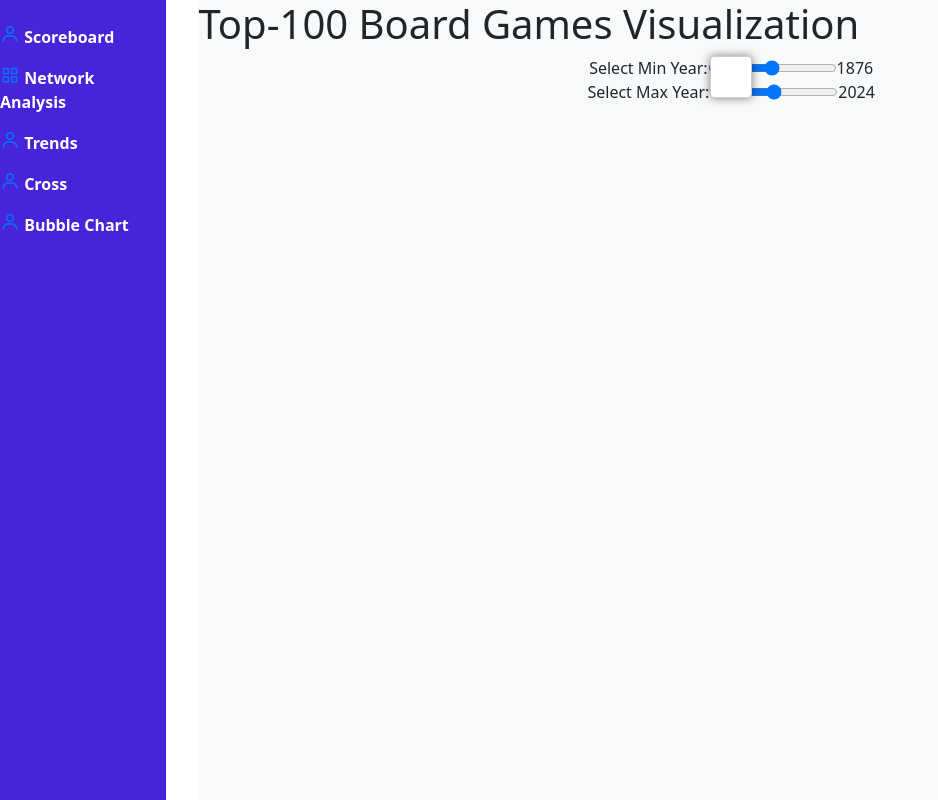
After one commit to Umberto28/infovis_board_games, a Flask app: template board-game-graph/templates/sections/bubble.html in a window 1280 px wide. The commit adds this page. Shown: the whole page, without its empty margins (0-938 px from the left). Run offline with Flask 3, Linux system fonts and the light colour scheme; the template is opened without the code that fills it, so the values that code supplies are empty; parts of the project's set-up code (start-up, migrations or seed data) failed here and were passed over; some libraries are stand-ins or nearby versions.

Commit message:
bubble chart

```diff
--- /dev/null
+++ b/board-game-graph/static/js/bubblechart.js
@@ -0,0 +1,147 @@
+// Load data and create bubble chart
+d3.json("/data").then(data => {
+    // Set the dimensions and margins of the graph
+    const margin = {top: 10, right: 30, bottom: 50, left: 60},
+          width = 800 - margin.left - margin.right,
+          height = 600 - margin.top - margin.bottom;
+
+    // Append the svg object to the body of the page
+    const svg = d3.select("#bubblechart")
+        .append("svg")
+        .attr("width", width + margin.left + margin.right)
+        .attr("height", height + margin.top + margin.bottom)
+        .append("g")
+        .attr("transform", `translate(${margin.left},${margin.top})`);
+
+    const tooltip = d3.select("#tooltip");
+    const card = d3.select("#card");
+
+    // Compute the average players and prepare the data
+    const processedData = d3.rollups(data, v => {
+        return {
+            avgPlayers: Math.round(d3.mean(v, d => (d.minplayers + d.maxplayers) / 2)),
+            avgRanking: d3.mean(v, d => d.rank),
+            games: v.map(d => ({ name: d.title, rank: d.rank }))
+        };
+    }, d => d.year, d => Math.round((d.minplayers + d.maxplayers) / 2)).map(([year, values]) => {
+        return values.map(([avgPlayers, metrics]) => ({
+            year: year,
+            avgPlayers: avgPlayers,
+            avgRanking: metrics.avgRanking,
+            games: metrics.games
+        }));
+    }).flat();
+
+    // Extract unique years from the dataset
+    const uniqueYears = [...new Set(processedData.map(d => d.year))].sort((a, b) => a - b);
+
+    // Set slider attributes based on unique years
+    const minYearSlider = document.getElementById("min-year");
+    const maxYearSlider = document.getElementById("max-year");
+    const minYearValue = document.getElementById("min-year-value");
+    const maxYearValue = document.getElementById("max-year-value");
+
+    minYearSlider.min = 0;
+    minYearSlider.max = uniqueYears.length - 1;
+    minYearSlider.value = 0;
+    minYearValue.textContent = uniqueYears[0];
+
+    maxYearSlider.min = 0;
+    maxYearSlider.max = uniqueYears.length - 1;
+    maxYearSlider.value = uniqueYears.length - 1;
+    maxYearValue.textContent = uniqueYears[uniqueYears.length - 1];
+
+    // Function to create the bubble chart
+    function createBubbleChart(filteredData) {
+        svg.selectAll("*").remove();
+
+        // Add X axis
+        const x = d3.scaleLinear()
+            .domain([d3.min(filteredData, d => d.year), d3.max(filteredData, d => d.year)])
+            .range([0, width]);
+        svg.append("g")
+            .attr("transform", `translate(0,${height})`)
+            .call(d3.axisBottom(x).tickFormat(d3.format("d")));
+
+        // Add Y axis
+        const y = d3.scaleLinear()
+            .domain([d3.min(filteredData, d => d.avgPlayers) - 1, d3.max(filteredData, d => d.avgPlayers) + 1])
+            .range([height, 0]);
+        svg.append("g")
+            .call(d3.axisLeft(y));
+
+        // Add a scale for bubble size (correct for ranking)
+        const z = d3.scaleLinear()
+            .domain(d3.extent(filteredData, d => d.avgRanking).reverse())
+            .range([4, 40]);
+
+        // Add a color scale for ranking
+        const color = d3.scaleSequential(d3.interpolateRdYlBu)
+            .domain([100, 1]);  // Rank 1 will be red, Rank 100 will be blue
+
+        // Add bubbles
+        svg.append("g")
+            .selectAll("circle")
+            .data(filteredData)
+            .enter()
+            .append("circle")
+            .attr("cx", d => x(d.year))
+            .attr("cy", d => y(d.avgPlayers))
+            .attr("r", d => z(d.avgRanking))
+            .style("fill", d => color(d.avgRanking))
+            .style("opacity", "0.7")
+            .attr("stroke", "black")
+            .on("mouseover", function(event, d) {
+                tooltip.transition()
+                    .duration(200)
+                    .style("opacity", .9);
+                tooltip.html(`Ranking: ${d.avgRanking.toFixed(2)}`)
+                    .style("left", (event.pageX + 5) + "px")
+                    .style("top", (event.pageY - 28) + "px");
+            })
+            .on("mouseout", function() {
+                tooltip.transition()
+                    .duration(500)
+                    .style("opacity", 0);
+            })
+            .on("click", function(event, d) {
+                card.style("display", "block")
+                    .style("left", (event.pageX + 5) + "px")
+                    .style("top", (event.pageY + 5) + "px")
+                    .html(`
+                        <h4>Games from ${d.year} with ${d.avgPlayers} players</h4>
+                        <ul>
+                            ${d.games.map(game => `<li>${game.name} (Rank: ${game.rank})</li>`).join('')}
+                        </ul>
+                    `);
+            });
+
+        // Hide the card when clicking outside
+        d3.select("body").on("click", function(event) {
+            if (!event.target.closest("circle")) {
+                card.style("display", "none");
+            }
+        });
+    }
+
+    // Initial display
+    createBubbleChart(processedData);
+
+    // Update chart based on selected year range
+    function updateChart() {
+        const minYear = uniqueYears[minYearSlider.value];
+        const maxYear = uniqueYears[maxYearSlider.value];
+        minYearValue.textContent = minYear;
+        maxYearValue.textContent = maxYear;
+
+        const filteredData = processedData.filter(d => d.year >= minYear && d.year <= maxYear);
+        createBubbleChart(filteredData);
+    }
+
+    minYearSlider.addEventListener("input", updateChart);
+    maxYearSlider.addEventListener("input", updateChart);
+
+    // Initial values for slider displays
+    minYearValue.textContent = uniqueYears[minYearSlider.value];
+    maxYearValue.textContent = uniqueYears[maxYearSlider.value];
+});
--- a/board-game-graph/templates/includes/sidenav.html
+++ b/board-game-graph/templates/includes/sidenav.html
@@ -18,6 +18,10 @@
               <i class='bx bx-user nav_icon'></i>
               <span class="nav_logo-name">Cross</span>
           </a>
+          <a class="nav-link align-middle px-0 {% if 'bubble' in segment %} active {% endif %}" href="/bubble.html">
+            <i class='bx bx-user nav_icon'></i>
+            <span class="nav_logo-name">Bubble Chart</span>
+        </a>
           </div>
       <!-- </div>
        <a href="#" class="nav-link">
--- /dev/null
+++ b/board-game-graph/templates/sections/bubble.html
@@ -0,0 +1,52 @@
+{% extends 'base.html' %}
+
+{% block title %} Bubble Chart {% endblock title %}
+
+<!-- Specific CSS goes HERE -->
+{% block stylesheets %}
+<style>
+  .tooltip {
+    position: absolute;
+    text-align: center;
+    width: auto;
+    height: auto;
+    padding: 10px;
+    font: 12px sans-serif;
+    background: lightsteelblue;
+    border: 0px;
+    border-radius: 8px;
+    pointer-events: none;
+  }
+  .card {
+    position: absolute;
+    padding: 10px;
+    border: 1px solid #ddd;
+    background: white;
+    border-radius: 4px;
+    box-shadow: 0 0 10px rgba(0,0,0,0.1);
+    display: none;
+  }
+</style>
+{% endblock stylesheets %}
+
+{% block content %}
+    <div class="container d-flex flex-column">
+        <div class="d-flex justify-content-between">
+            <label for="min-year">Select Min Year:</label>
+            <input type="range" id="min-year" step="1">
+            <span id="min-year-value">1876</span>
+        </div>
+        <div class="d-flex justify-content-between">
+            <label for="max-year">Select Max Year:</label>
+            <input type="range" id="max-year" step="1">
+            <span id="max-year-value">2024</span>
+        </div>
+        <div id="bubblechart"></div>
+        <div id="tooltip" class="tooltip"></div>
+        <div id="card" class="card"></div>
+    </div>
+
+    <script src="https://d3js.org/d3.v7.min.js"></script>
+    <script src="static/js/bubblechart.js"></script>
+
+{% endblock content %}
```
